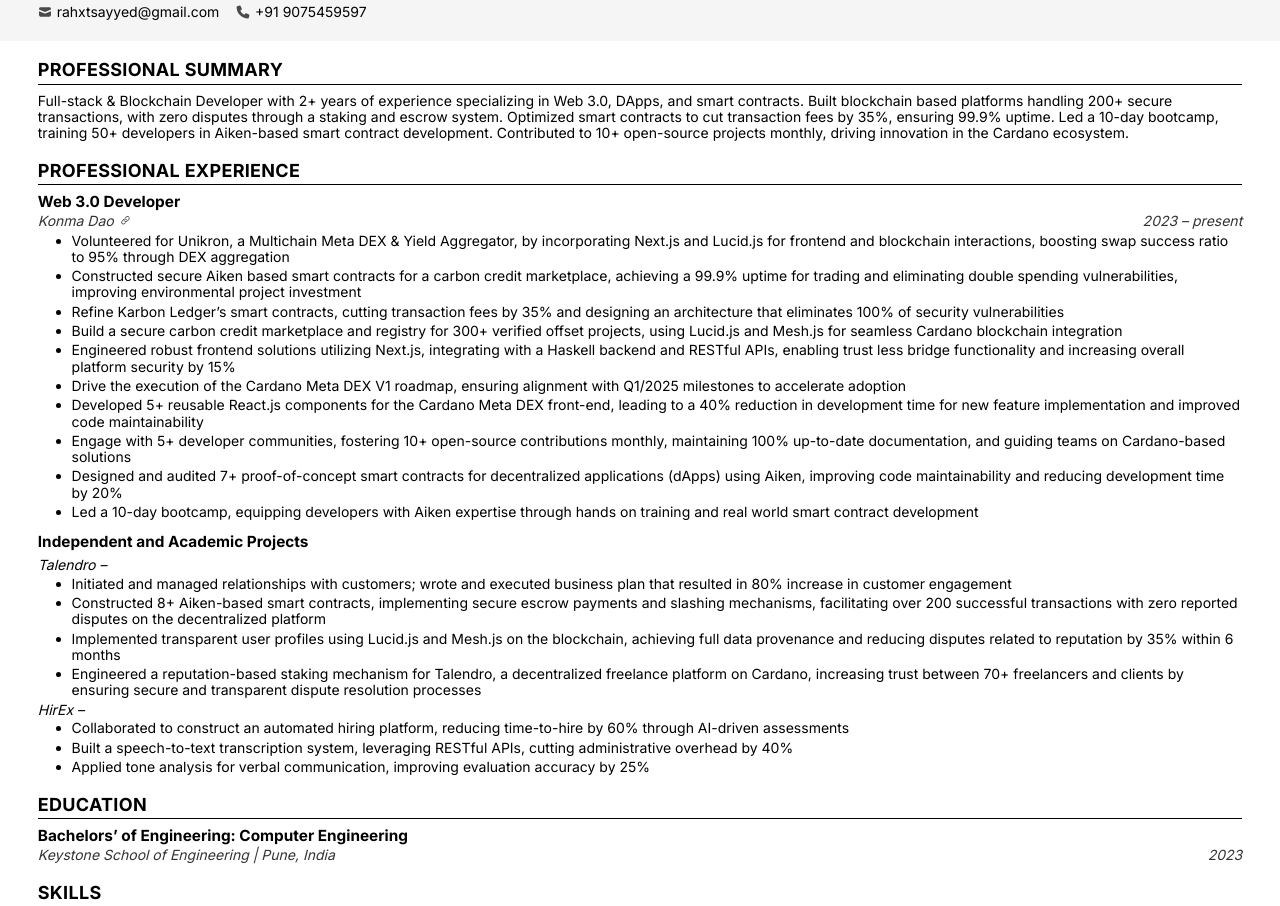
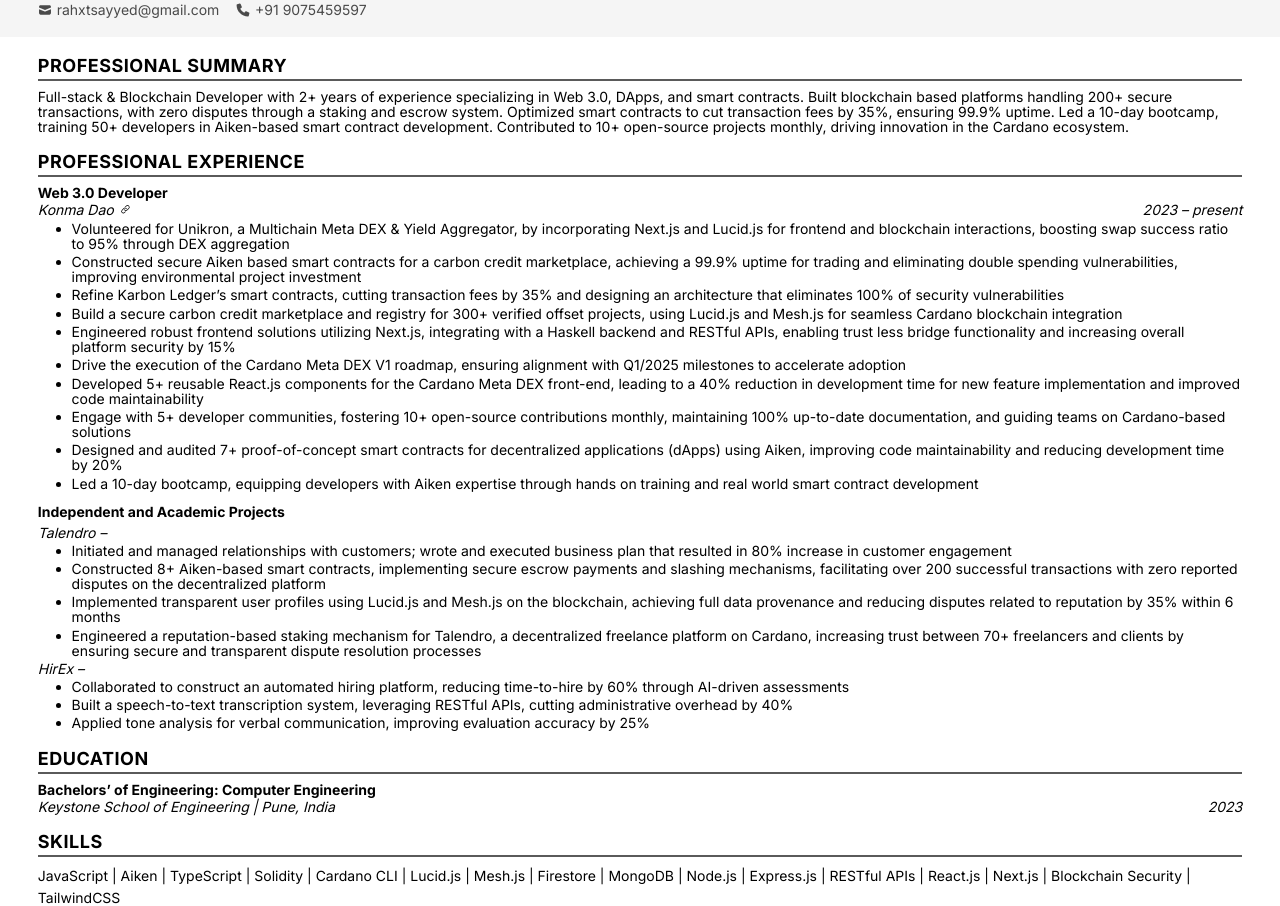
Before and after one commit to rahatsayyed/resume-html-pdf, a website: page resume.html in a window 1280 px wide. Shown: the part 97-1003 px from the top of the page. Drawn offline with Linux system fonts and the light colour scheme.

Commit message:
updated styling using css

```diff
--- a/resume.html
+++ b/resume.html
@@ -17,7 +17,7 @@
         font-family: Inter, Roboto, Arial, sans-serif;
         font-size: 10.5pt;
         font-weight: 400;
-        line-height: 1.15;
+        line-height: 15px;
         color: #000000;
         margin: 0;
         padding: 0;
@@ -51,8 +51,8 @@
         font-size: 25pt;
         font-weight: 700;
         line-height: 35px;
-        letter-spacing: normal;
-        color: #2f4f4f;
+        letter-spacing: inherit;
+        color: rgb(55, 93, 101);
         text-align: left;
         margin: 0 0 5pt;
       }
@@ -70,8 +70,8 @@
       .links {
         font-size: 10.5pt;
         font-weight: 400;
-        line-height: 1.2;
-        color: #000000;
+        line-height: 15px;
+        color: rgb(74, 74, 74);
       }
 
       .contact-row {
@@ -90,11 +90,11 @@
         display: inline-flex;
         align-items: center;
         gap: 0.35em;
-        color: #000000;
+        color: rgb(74, 74, 74);
       }
 
       .links .contact-item a {
-        color: #000000;
+        color: rgb(74, 74, 74);
         text-decoration: none;
       }
 
@@ -102,7 +102,7 @@
         flex-shrink: 0;
         width: 1em;
         height: 1em;
-        color: #4a4a4a;
+        color: rgb(74, 74, 74);
       }
 
       .contact-icon svg {
@@ -115,16 +115,16 @@
       h2 {
         font-size: 13.5pt;
         font-weight: 700;
-        line-height: 1.2;
-        color: #000000;
-        letter-spacing: 0.3px;
+        line-height: 20px;
+        color: rgb(0, 0, 0);
+        letter-spacing: 0.5px;
         text-transform: uppercase;
         margin: 14pt 0 2pt 0;
       }
 
       .section-divider {
         border: none;
-        border-top: 0.5pt solid #000000;
+        border-top: 2px solid rgb(90, 90, 90);
         margin: 0 0 6pt;
       }
 
@@ -135,10 +135,10 @@
       }
 
       .job-role-title {
-        font-size: 11.5pt;
+        font-size: 10.5pt;
         font-weight: 700;
-        line-height: 1.15;
-        color: #000000;
+        line-height: 15px;
+        color: rgb(0, 0, 0);
         margin: 0 0 1.5pt;
       }
 
@@ -149,8 +149,8 @@
         font-size: 10.5pt;
         font-weight: 400;
         font-style: italic;
-        line-height: 1.15;
-        color: #333333;
+        line-height: 15px;
+        color: rgb(0, 0, 0);
         margin: 0 0 3pt;
       }
 
@@ -161,12 +161,12 @@
         display: inline-flex;
         align-items: center;
         gap: 0.35em;
-        color: #333333;
+        color: rgb(0, 0, 0);
         text-decoration: none;
       }
 
       .company-with-link:hover {
-        color: #333333;
+        color: rgb(0, 0, 0);
         text-decoration: none;
       }
 
@@ -190,8 +190,8 @@
       li {
         font-size: 10.5pt;
         font-weight: 400;
-        line-height: 1.15;
-        color: #000000;
+        line-height: 15px;
+        color: rgb(0, 0, 0);
         margin-bottom: 2.5pt;
       }
 
@@ -202,10 +202,10 @@
       }
 
       .edu-degree {
-        font-size: 11.5pt;
+        font-size: 10.5pt;
         font-weight: 700;
-        line-height: 1.15;
-        color: #000000;
+        line-height: 15px;
+        color: rgb(0, 0, 0);
         margin: 0 0 1.5pt;
       }
 
@@ -215,8 +215,8 @@
         font-size: 10.5pt;
         font-weight: 400;
         font-style: italic;
-        line-height: 1.15;
-        color: #333333;
+        line-height: 15px;
+        color: rgb(0, 0, 0);
         margin: 0 0;
       }
 
@@ -224,7 +224,7 @@
       .skills-section {
         font-size: 10.5pt;
         font-weight: 400;
-        line-height: 1.2;
+        line-height: 15px;
       }
 
       .skills-list {
@@ -259,7 +259,7 @@
       /* ===== CERTIFICATIONS ===== */
       .certifications-section {
         font-size: 10.5pt;
-        line-height: 1.15;
+        line-height: 15px;
       }
 
       .certifications-list {
@@ -294,10 +294,10 @@
       }
 
       .project-title {
-        font-size: 11.5pt;
-        font-weight: 600;
-        line-height: 1.15;
-        color: #000000;
+        font-size: 10.5pt;
+        font-weight: 700;
+        line-height: 15px;
+        color: rgb(0, 0, 0);
         margin: 0 0 1.5pt;
       }
 
@@ -307,8 +307,8 @@
         font-size: 10.5pt;
         font-weight: 400;
         font-style: italic;
-        line-height: 1.15;
-        color: #333333;
+        line-height: 15px;
+        color: rgb(0, 0, 0);
         margin: 0 0 3pt;
       }
 
@@ -323,6 +323,9 @@
 
       .summary-content p {
         margin: 0 0 2pt;
+        font-size: 10.5pt;
+        line-height: 15px;
+        color: rgb(0, 0, 0);
       }
     </style>
   </head>
```
Also changed, not shown: resume.template.html (+37 -34 lines), 1 other file.
